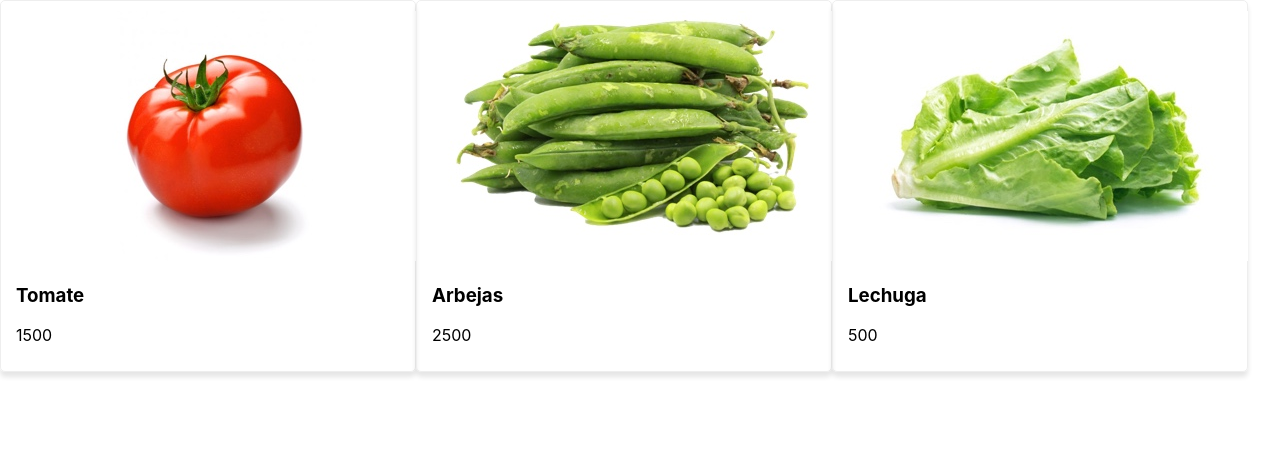
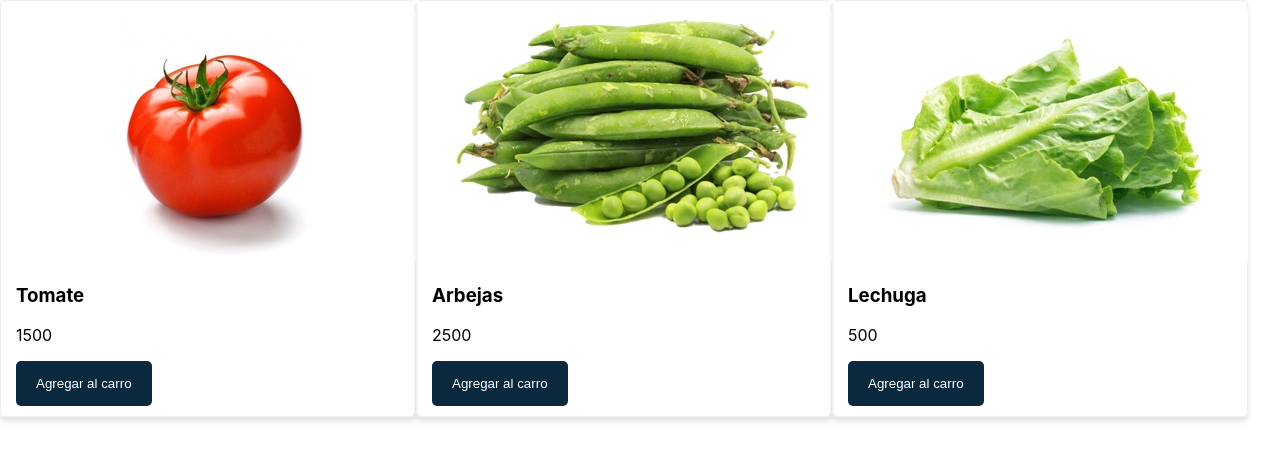
Before and after one commit to oscardenas17/miniCarritoCompras, a React (Create React App) app: page / in a window 1280 px wide. Shown: the top 460 px of the page. Built offline with nearby package versions, Linux system fonts and the light colour scheme.

Commit message:
boton para agregar al carro

```diff
--- a/src/App.js
+++ b/src/App.js
@@ -1,5 +1,6 @@
 import { Component } from 'react';
 import Productos from './components/Productos'
+import Layout from './components/Layout'
 
 class App extends Component{
   state={
--- /dev/null
+++ b/src/components/Button.js
@@ -0,0 +1,23 @@
+import { Component } from "react";
+
+
+const styles = {
+    button:{
+        backgroundColor: '#0A283E',
+        color: '#FFF',
+        padding: '15px 20px',
+        border: 'none',
+        borderRadius: '5px',
+        cursor: 'pointer',
+    }
+}
+
+class Button extends Component{
+    render(){
+        return(
+            <button style={styles.button} {...this.props}/>
+        )
+    }
+}
+
+export default Button
--- a/src/components/Producto.js
+++ b/src/components/Producto.js
@@ -1,4 +1,5 @@
 import { Component } from "react";
+import Button from './Button'
 
 
 const styles = {
@@ -17,12 +18,15 @@
 class Producto extends Component{
     render(){
        //console.log(this.props)
-        const {producto} = this.props
+        const {producto, agregarAlCarro} = this.props
         return(
             <div style={styles.producto}>
                 <img src={ producto.img} alt={producto.name} />
                 <h3>{producto.name}</h3>
                 <p>{producto.price}</p>
+                <Button onClick={()=> agregarAlCarro(producto)}>
+                    Agregar al carro
+                </Button>
             </div>
         )
     }
```
